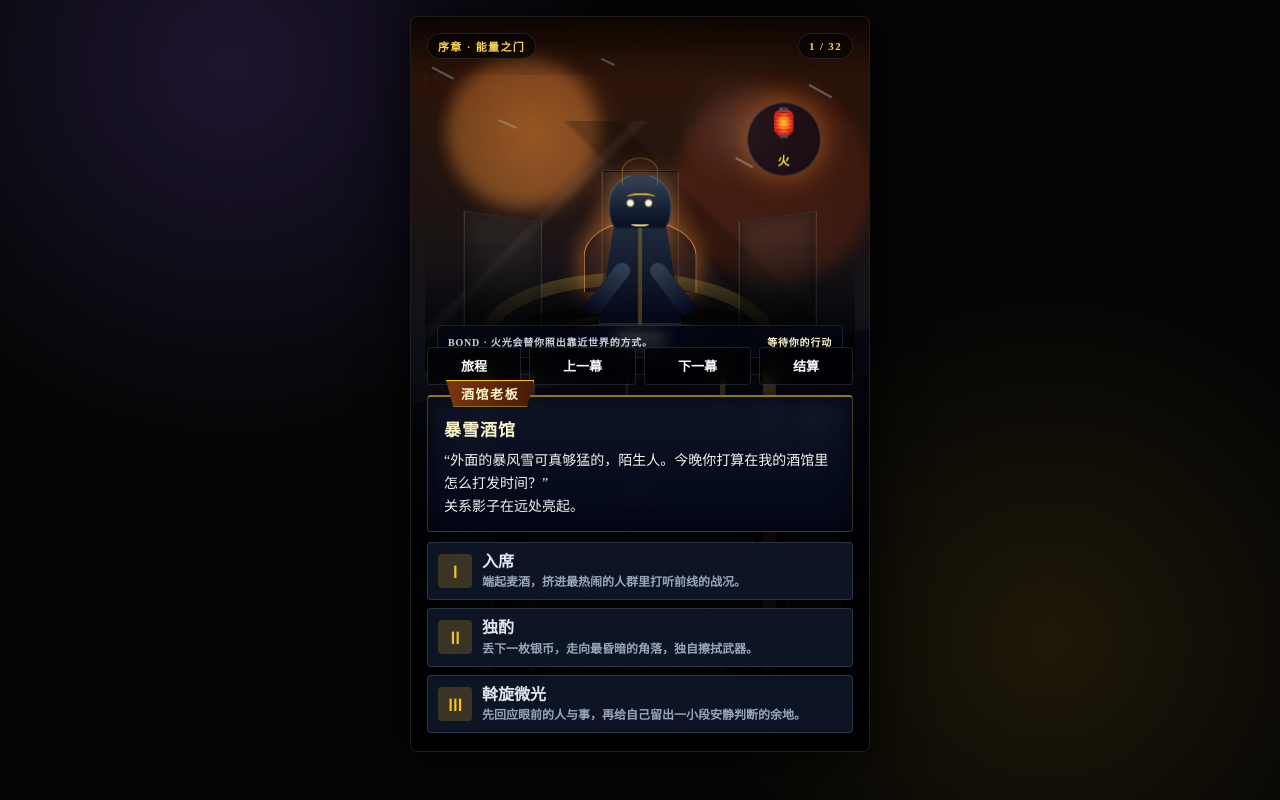
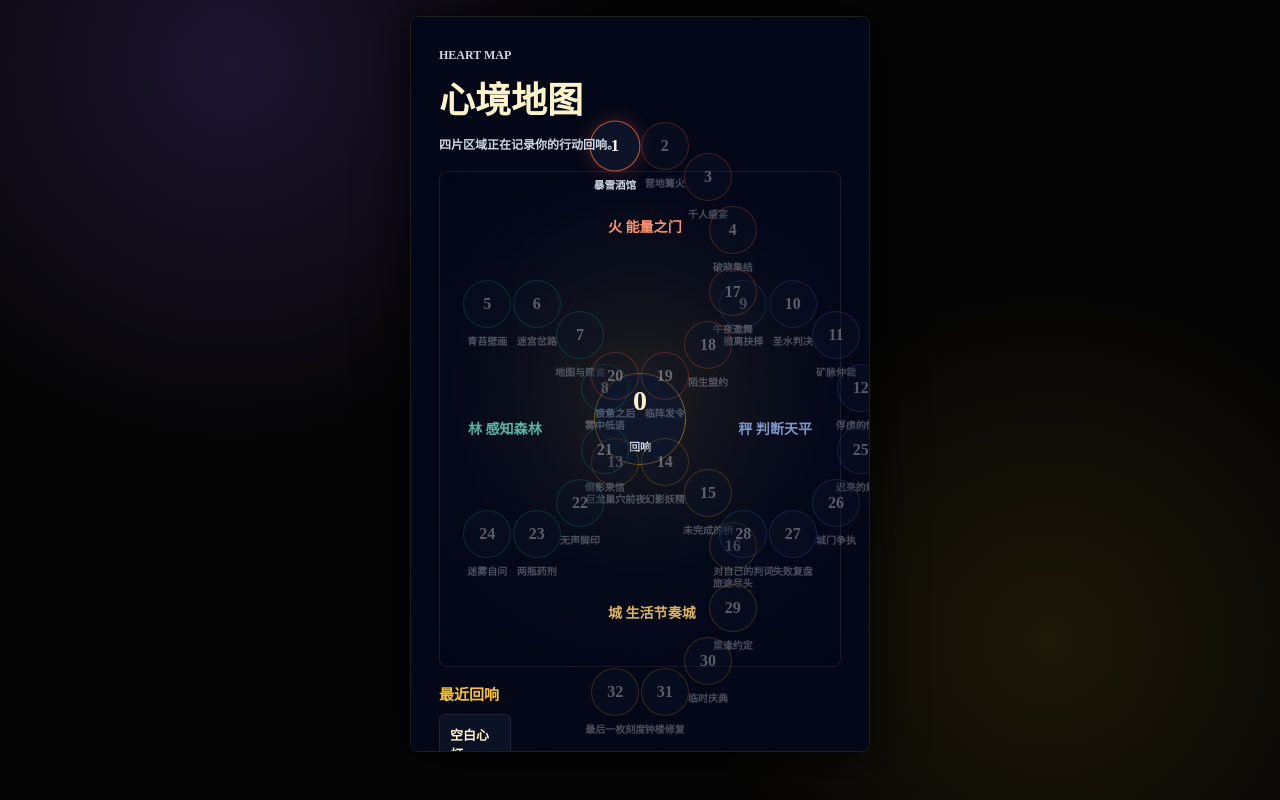
Before and after one commit to zhendexiu5-hub/mbti-personality-game, a website: page index.html in a window 1280 px wide. Both pictures are taken after a click on the button "开始". Drawn offline with Linux system fonts and the light colour scheme.

Commit message:
feat: add dedicated heart map screen

```diff
--- a/mbti-game.css
+++ b/mbti-game.css
@@ -1301,6 +1301,189 @@ button {
   line-height: 1.8;
 }
 
+.heart-map-screen {
+  position: relative;
+  min-height: 100%;
+  overflow: hidden;
+  padding: 28px;
+  background: radial-gradient(circle at 50% 42%, rgba(251, 191, 36, 0.16), transparent 34%), #020617;
+}
+
+.map-hero {
+  position: relative;
+  z-index: 3;
+  max-width: 520px;
+}
+
+.map-hero span,
+.map-hero p {
+  color: #cbd5e1;
+  font-size: 12px;
+  font-weight: 900;
+}
+
+.map-hero h2 {
+  margin: 8px 0;
+  color: #fef3c7;
+  font-size: 36px;
+  font-weight: 900;
+}
+
+.map-canvas {
+  position: relative;
+  z-index: 2;
+  height: min(62vh, 620px);
+  min-height: 430px;
+  margin-top: 18px;
+  border: 1px solid rgba(255, 255, 255, 0.08);
+  border-radius: 8px;
+  background: radial-gradient(circle at 50% 50%, rgba(15, 23, 42, 0.3), rgba(2, 6, 23, 0.86));
+}
+
+.map-core {
+  position: absolute;
+  left: 50%;
+  top: 50%;
+  display: grid;
+  place-items: center;
+  width: 92px;
+  height: 92px;
+  transform: translate(-50%, -50%);
+  border: 1px solid rgba(251, 191, 36, 0.42);
+  border-radius: 50%;
+  background: rgba(15, 23, 42, 0.86);
+  color: #fef3c7;
+}
+
+.map-core strong,
+.map-core span {
+  display: block;
+}
+
+.map-core strong {
+  font-size: 28px;
+}
+
+.map-core span {
+  color: #cbd5e1;
+  font-size: 11px;
+  font-weight: 900;
+}
+
+.map-region {
+  position: absolute;
+  color: color-mix(in srgb, var(--chapter), white 24%);
+  font-size: 12px;
+  font-weight: 900;
+}
+
+.region-energy {
+  left: 42%;
+  top: 6%;
+}
+
+.region-perception {
+  left: 7%;
+  top: 47%;
+}
+
+.region-judgment {
+  right: 7%;
+  top: 47%;
+}
+
+.region-rhythm {
+  left: 42%;
+  bottom: 6%;
+}
+
+.map-node {
+  position: absolute;
+  left: var(--x);
+  top: var(--y);
+  display: grid;
+  place-items: center;
+  width: 48px;
+  height: 48px;
+  transform: translate(-50%, -50%);
+  border: 1px solid color-mix(in srgb, var(--chapter), transparent 30%);
+  border-radius: 50%;
+  background: rgba(15, 23, 42, 0.86);
+  color: #f8fafc;
+  box-shadow: 0 0 18px color-mix(in srgb, var(--chapter), transparent 75%);
+}
+
+.map-node i {
+  font-style: normal;
+  font-weight: 900;
+}
+
+.map-node span {
+  position: absolute;
+  top: 52px;
+  width: 92px;
+  color: #cbd5e1;
+  font-size: 10px;
+  font-weight: 900;
+  text-align: center;
+}
+
+.map-node.done {
+  background: color-mix(in srgb, var(--chapter), #020617 55%);
+}
+
+.map-node.active {
+  animation: node-pulse 1.6s ease-in-out infinite;
+}
+
+.map-node.locked {
+  opacity: 0.34;
+  box-shadow: none;
+}
+
+.map-echo-panel {
+  position: relative;
+  z-index: 3;
+  margin-top: 16px;
+}
+
+.map-echo-panel h3 {
+  margin: 0 0 10px;
+  color: #fbbf24;
+  font-size: 15px;
+}
+
+.map-echo-list {
+  display: grid;
+  grid-template-columns: repeat(5, minmax(0, 1fr));
+  gap: 10px;
+}
+
+.map-echo-list article {
+  min-height: 78px;
+  padding: 10px;
+  border: 1px solid rgba(255, 255, 255, 0.08);
+  border-radius: 6px;
+  background: rgba(15, 23, 42, 0.72);
+}
+
+.map-echo-list strong,
+.map-echo-list span {
+  display: block;
+}
+
+.map-echo-list strong {
+  color: #fef3c7;
+  font-size: 13px;
+}
+
+.map-echo-list span {
+  margin-top: 6px;
+  color: #cbd5e1;
+  font-size: 11px;
+  line-height: 1.5;
+}
+
 .heart-toast {
   position: fixed;
   left: 50%;
@@ -1328,6 +1511,15 @@ button {
   }
 }
 
+@keyframes node-pulse {
+  0%, 100% {
+    transform: translate(-50%, -50%) scale(1);
+  }
+  50% {
+    transform: translate(-50%, -50%) scale(1.12);
+  }
+}
+
 @keyframes gate-float {
   0%, 100% {
     transform: translateY(0) scale(1);
--- a/mbti-game.js
+++ b/mbti-game.js
@@ -814,6 +814,7 @@ var gameState = {
   result: savedHeartMap.result || null,
   lastChoice: null,
   navigatorOpen: false,
+  currentChapterSummary: savedHeartMap.currentChapterSummary || null,
   toast: ""
 };
 
@@ -822,7 +823,8 @@ function saveHeartMap() {
     screen: gameState.screen,
     currentScene: gameState.currentScene,
     answers: gameState.answers,
-    result: gameState.result
+    result: gameState.result,
+    currentChapterSummary: gameState.currentChapterSummary
   }));
 }
 
@@ -1122,25 +1124,34 @@ function answerHeartScene(choiceId) {
 }
 
 function startHeartMap() {
-  gameState.screen = "play";
+  gameState.screen = "map";
   gameState.currentScene = firstUnfinishedScene(gameState.answers)?.id || "s01";
   gameState.lastChoice = null;
   gameState.navigatorOpen = false;
+  gameState.currentChapterSummary = null;
+  saveHeartMap();
+  renderHeartGame();
+}
+
+function openHeartMap() {
+  gameState.screen = "map";
+  gameState.navigatorOpen = false;
+  gameState.lastChoice = null;
   saveHeartMap();
   renderHeartGame();
 }
 
 function openHeartScene(sceneId) {
-  const targetIndex = sceneIndex(sceneId);
-  const unlocked = targetIndex === 0 || Boolean(gameState.answers[heartMapScenes[targetIndex - 1].id]);
+  const unlocked = isHeartSceneUnlocked(sceneId, gameState.answers);
   if (!unlocked) {
-    showHeartToast("先走完前一个心境事件。");
+    showHeartToast("先点亮前一个心境节点。");
     return;
   }
   gameState.screen = "play";
   gameState.currentScene = sceneId;
   gameState.lastChoice = null;
   gameState.navigatorOpen = false;
+  gameState.currentChapterSummary = null;
   saveHeartMap();
   renderHeartGame();
 }
@@ -1262,7 +1273,7 @@ function renderHeartGame() {
         </div>
       </aside>
       <section class="heart-stage">
-        ${gameState.screen === "intro" ? renderHeartIntro() : gameState.screen === "result" ? renderHeartResult() : renderHeartPlay()}
+        ${gameState.screen === "intro" ? renderHeartIntro() : gameState.screen === "map" ? renderHeartMapScreen() : gameState.screen === "chapter" ? renderChapterSummary() : gameState.screen === "result" ? renderHeartResult() : renderHeartPlay()}
       </section>
       <div class="overlay-grain"></div>
     </section>
@@ -1278,6 +1289,62 @@ function renderHeartStats() {
     <div class="heart-stats">
       <div><strong>${done}/${heartMapScenes.length}</strong><span>进度</span></div>
       <div><strong>${percent}%</strong><span>地图点亮</span></div>
+    </div>
+  `;
+}
+
+function renderHeartMapScreen() {
+  const nodes = buildHeartMapNodes();
+  const fragments = buildEchoFragments(gameState.answers);
+  return `
+    <div class="heart-map-screen">
+      <div class="map-sky"></div>
+      <header class="map-hero">
+        <span>HEART MAP</span>
+        <h2>心境地图</h2>
+        <p>四片区域正在记录你的行动回响。</p>
+      </header>
+      <div class="map-canvas" aria-label="心境地图节点">
+        <div class="map-core">
+          <strong>${Object.keys(gameState.answers).length}</strong>
+          <span>回响</span>
+        </div>
+        ${heartMapChapters.map((chapter) => `
+          <section class="map-region region-${chapter.id}" style="--chapter:${chapter.color}">
+            <h3>${chapterMarks[chapter.id]} ${chapter.title}</h3>
+          </section>
+        `).join("")}
+        ${nodes.map((node) => {
+          const state = getHeartMapNodeState(node.id, gameState.answers);
+          const answer = gameState.answers[node.id];
+          const scene = heartMapScenes.find((item) => item.id === node.id);
+          const choice = scene.choices.find((item) => item.id === answer);
+          const echo = choice ? buildChoiceEcho(scene, choice) : null;
+          return `
+            <button
+              class="map-node ${state.done ? "done" : ""} ${state.active ? "active" : ""} ${state.locked ? "locked" : ""}"
+              style="--x:${node.x}%; --y:${node.y}%; --chapter:${heartMapChapters.find((chapter) => chapter.id === node.chapter).color}"
+              ${state.locked ? "disabled" : ""}
+              onclick="openHeartScene('${node.id}')"
+              aria-label="${node.title}"
+            >
+              <i>${node.number}</i>
+              <span>${echo ? echo.name : node.title}</span>
+            </button>
+          `;
+        }).join("")}
+      </div>
+      <section class="map-echo-panel">
+        <h3>最近回响</h3>
+        <div class="map-echo-list">
+          ${(fragments.length ? fragments.slice(-5).reverse() : [{ name: "空白心灯", text: "开始第一幕，地图会留下你的选择痕迹。" }]).map((fragment) => `
+            <article>
+              <strong>${fragment.name}</strong>
+              <span>${fragment.text}</span>
+            </article>
+          `).join("")}
+        </div>
+      </section>
     </div>
   `;
 }
```
